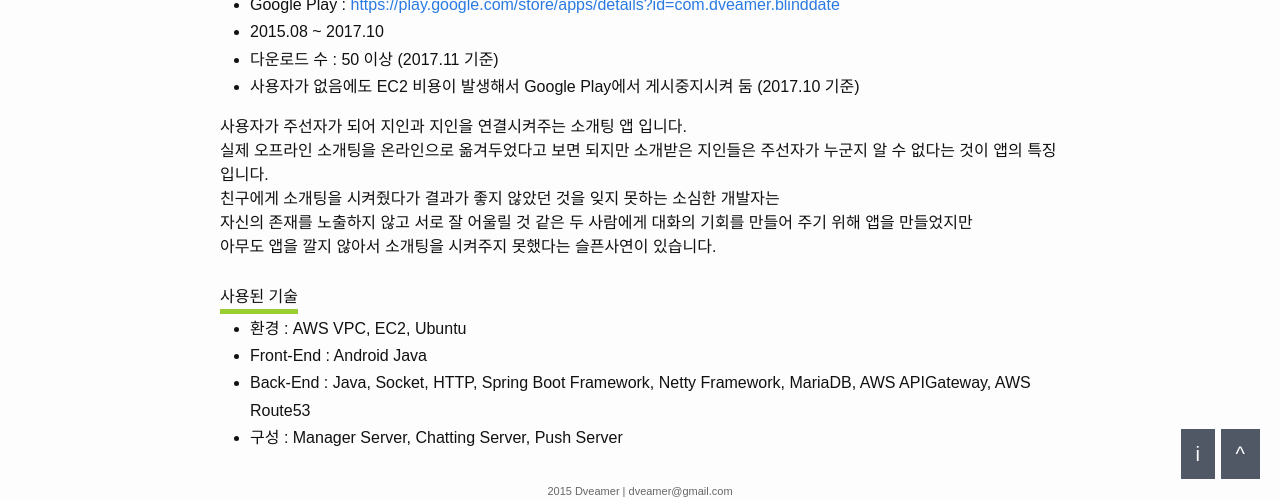
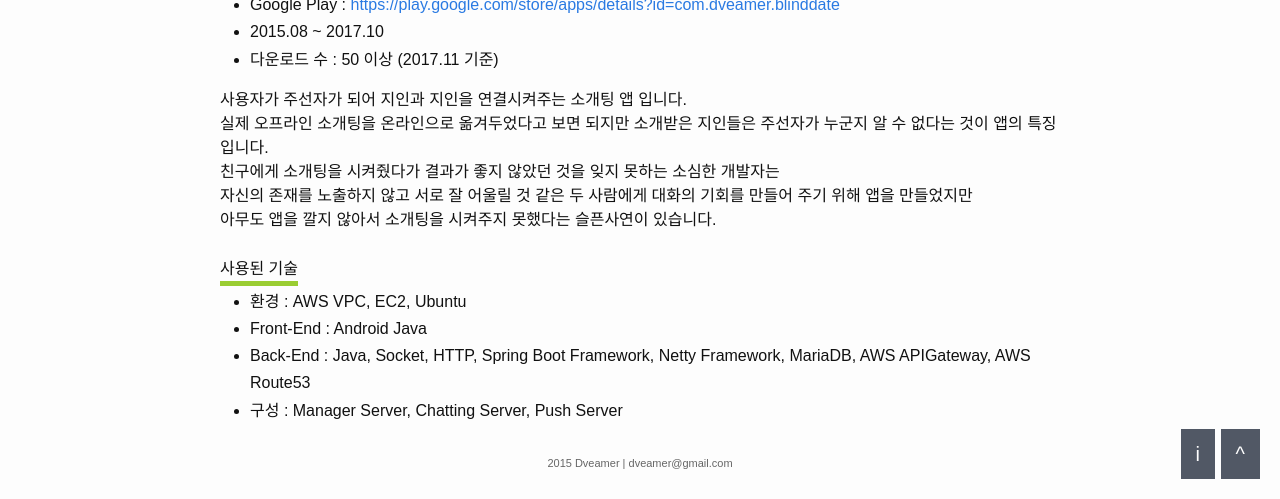
Before and after one commit to dveamer/dveamer.github.io, a Jekyll site: the page built from _posts/2018-07-01-resume.md, in a window 1280 px wide and 900 px high, scrolled down 8443 px, cut to the strip 401-900 px from the top of the window. Built offline with Jekyll 4.4.1, drawn with Linux system fonts in a browser that asks for light colours; comment, search, counter and statistics services are not loaded.

Commit message:
homepage

```diff
--- a/_posts/2018-07-01-resume.md
+++ b/_posts/2018-07-01-resume.md
@@ -336,7 +336,6 @@ AWS를 사용하면서부터는 자주 사용해오던 Event-Driven 패턴으로
   * Google Play : [https://play.google.com/store/apps/details?id=com.dveamer.blinddate](https://play.google.com/store/apps/details?id=com.dveamer.blinddate)
   * 2015.08 ~ 2017.10
   * 다운로드 수 : 50 이상 (2017.11 기준)
-  * 사용자가 없음에도 EC2 비용이 발생해서 Google Play에서 게시중지시켜 둠 (2017.10 기준)
 
 사용자가 주선자가 되어 지인과 지인을 연결시켜주는 소개팅 앱 입니다.
 실제 오프라인 소개팅을 온라인으로 옮겨두었다고 보면 되지만 소개받은 지인들은 주선자가 누군지 알 수 없다는 것이 앱의 특징입니다.
```
